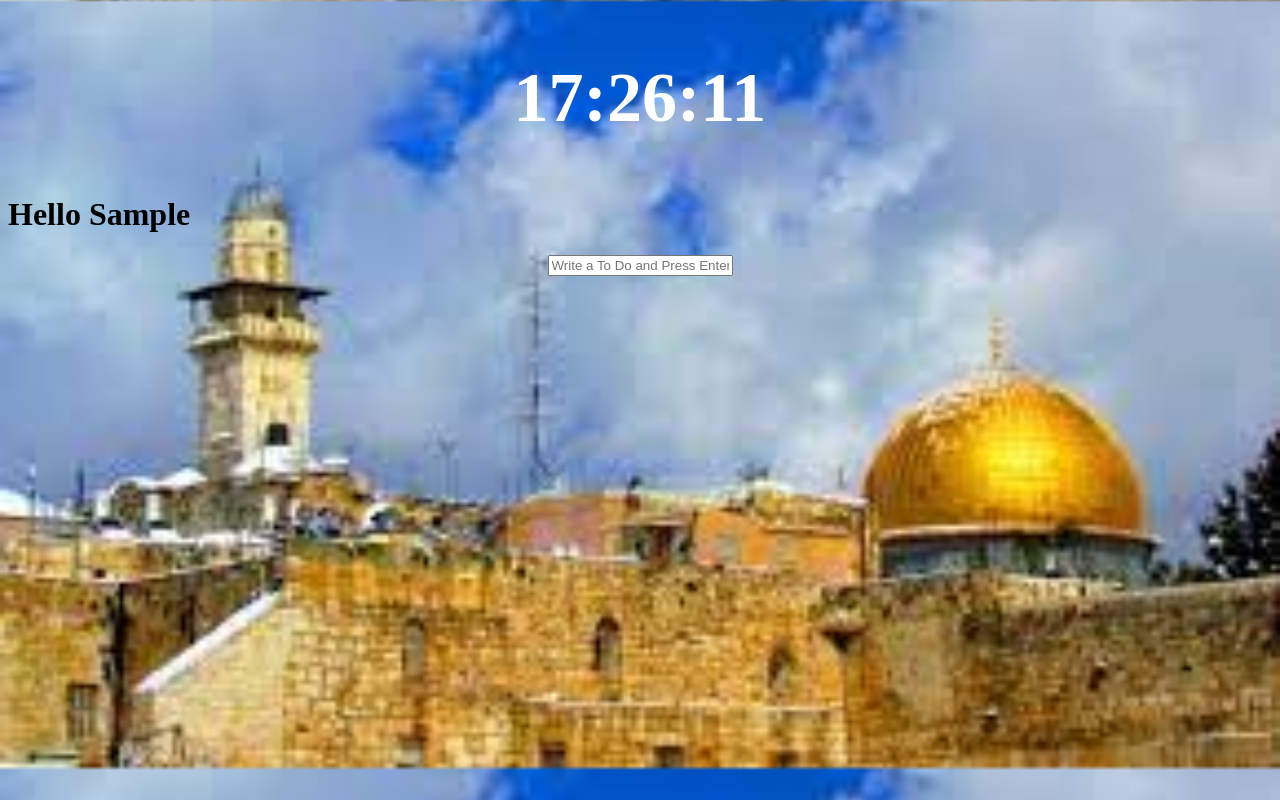
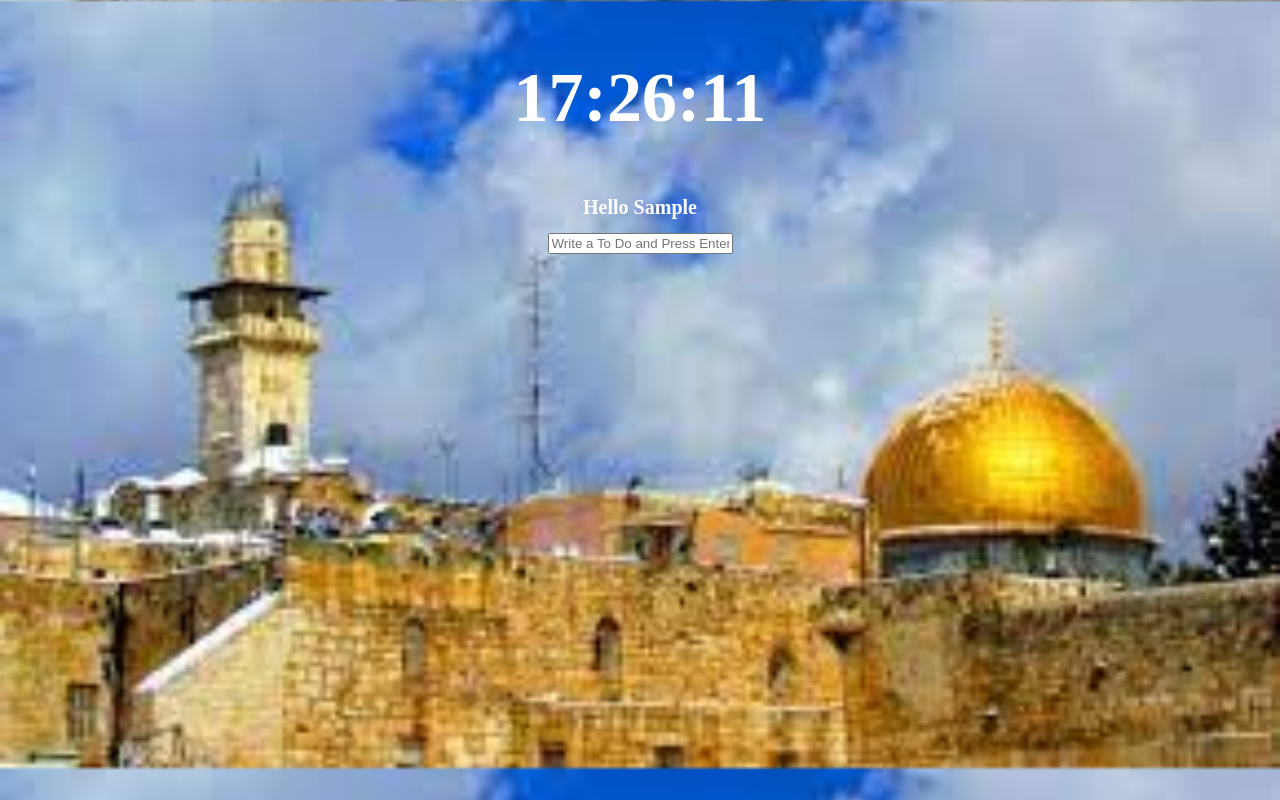
Before and after one commit to GZGTE/GZGTE.github.io, a plain HTML site: page index.html in a window 1280 px wide. Both pictures are taken after typing "Sample" into the empty fields and a click on the input "Log In". Drawn offline with Linux system fonts and the light colour scheme.

Commit message:
Update style.css

```diff
--- a/css/style.css
+++ b/css/style.css
@@ -1,5 +1,12 @@
 .hidden {
   display: none;
+}
+
+#greeting {
+  font-weight: bold;
+  font-size: 20px;
+  color: white;
+  text-align: center;
 }
 
 h2 {
```
